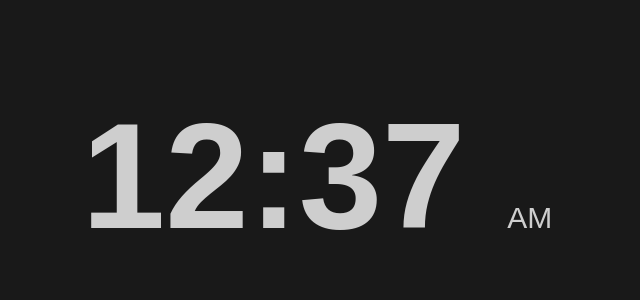
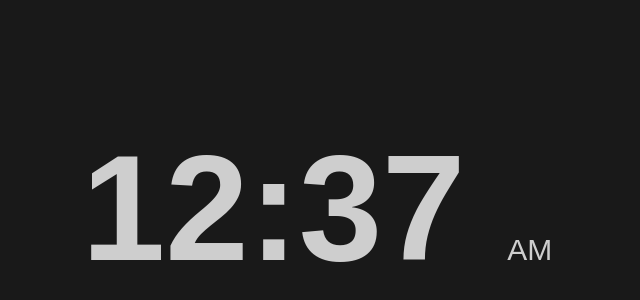
Before and after one commit to izzyharker/izzyharker.github.io, a plain HTML site: page notion/clock/index.html in a window 1280 px wide. Shown: the part 192-492 px from the top of the page, without its empty margins (323-963 px from the left). Drawn offline with Linux system fonts and the light colour scheme; a web font is replaced by a local one.

Commit message:
removed old padding from div for centering

```diff
--- a/notion/clock/style.css
+++ b/notion/clock/style.css
@@ -39,12 +39,14 @@
     background-color: inherit;
     color: inherit;
     font-family: inherit;
+    margin: 0;
+    padding: 0;
 }
 
 body {
     background-color: rgb(25 25 25);
     color: rgb(206 206 206);
-    height: 90vh;
+    height: 100vh;
     font-family: 'Karla', sans-serif;
     display: flex;
     justify-content: center;
@@ -74,7 +76,7 @@ body {
   }
 
   #am-pm{
-    font-size:16px;
+    font-size:20px;
   }
 }
 
```
